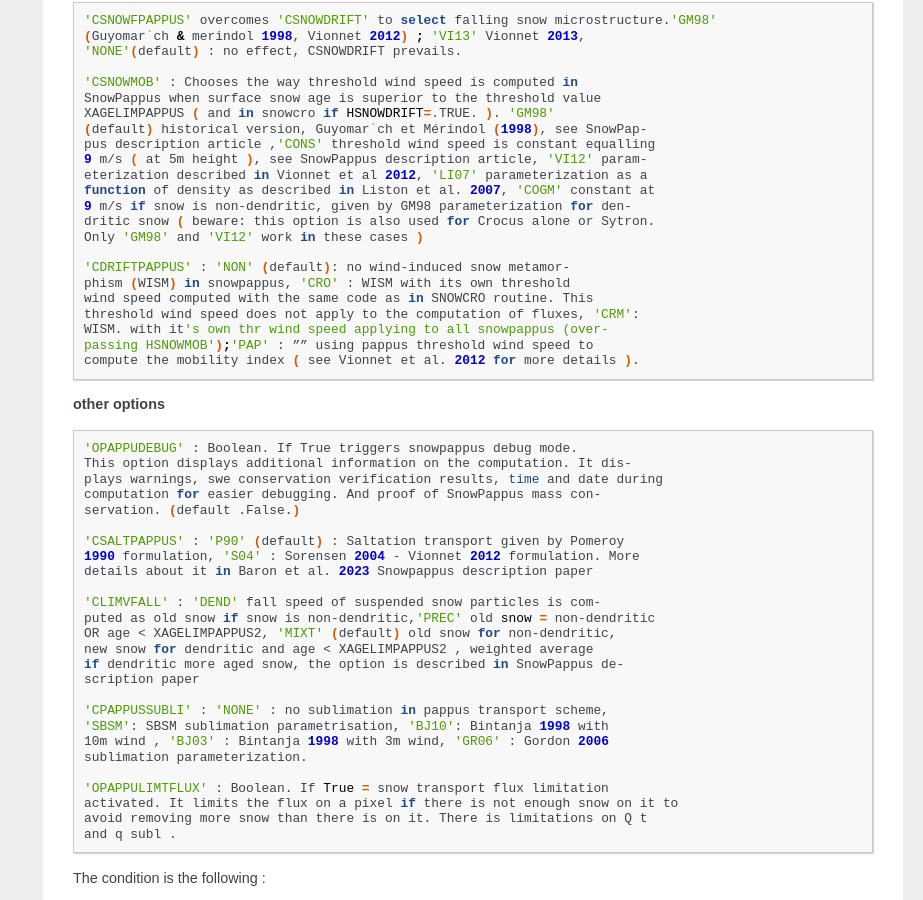
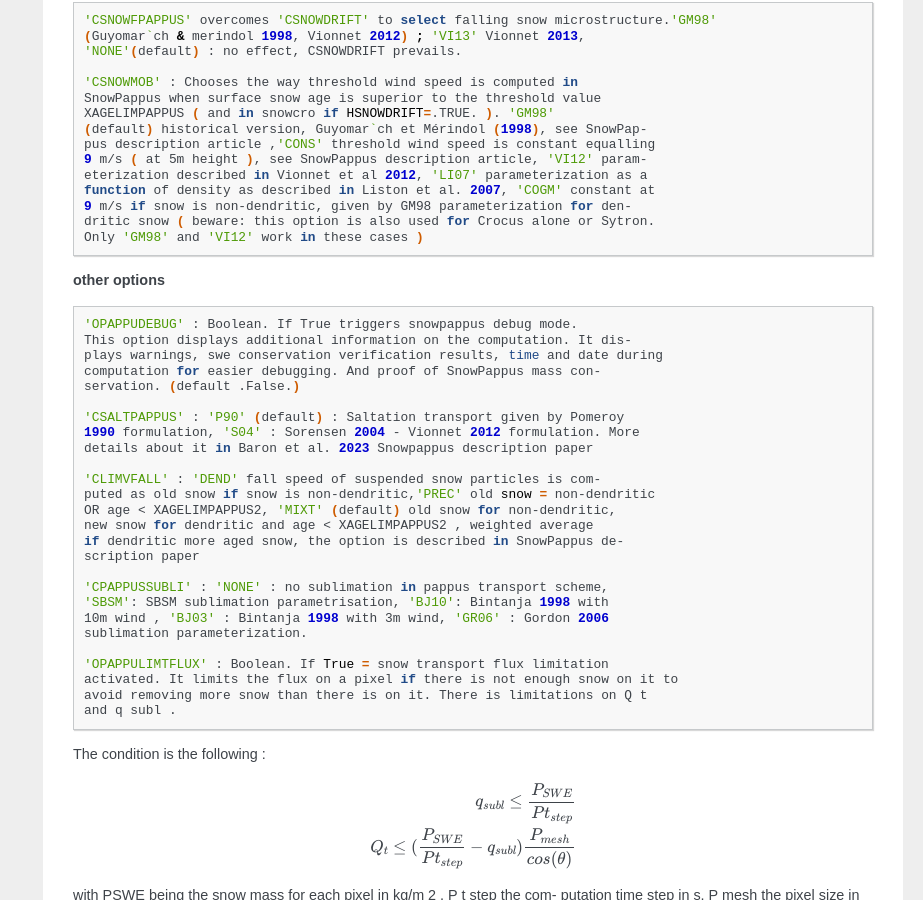
Before and after one commit to UMR-CNRM/snowtools, a Sphinx documentation site: the page built from doc/source/misc/surfex-crocus-user-doc.rst, in a window 1280 px wide and 900 px high, scrolled down 17685 px. Shown: the whole window, without its empty margins (357-1280 px from the left). Built offline with Sphinx 7.4.7, drawn with Linux system fonts in a browser that asks for light colours; formulas are drawn with MathJax 3.

Commit message:
remove option which is not in SURFEX code

```diff
--- a/doc/source/misc/surfex-crocus-user-doc.rst
+++ b/doc/source/misc/surfex-crocus-user-doc.rst
@@ -911,14 +911,6 @@ wind-induced snow metamorphism option and snowfall properties
   dritic snow ( beware: this option is also used for Crocus alone or Sytron.
   Only 'GM98' and 'VI12' work in these cases )
 
-  'CDRIFTPAPPUS' : 'NON' (default): no wind-induced snow metamor-
-  phism (WISM) in snowpappus, 'CRO' : WISM with its own threshold
-  wind speed computed with the same code as in SNOWCRO routine. This
-  threshold wind speed does not apply to the computation of fluxes, 'CRM':
-  WISM. with it's own thr wind speed applying to all snowpappus (over-
-  passing HSNOWMOB');'PAP' : ”” using pappus threshold wind speed to
-  compute the mobility index ( see Vionnet et al. 2012 for more details ).
-
 **other options**
 
 .. code-block:: bash
```
